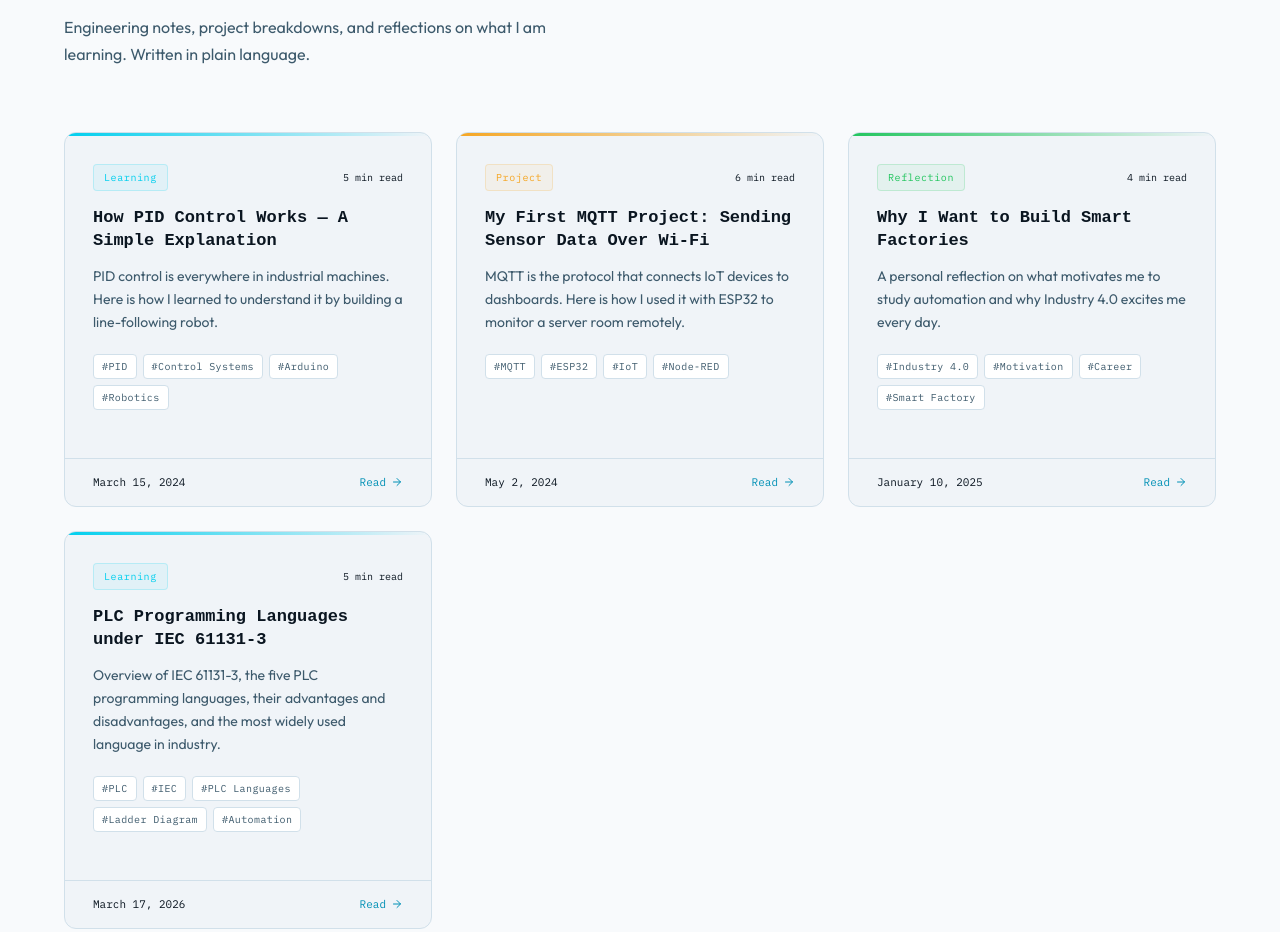
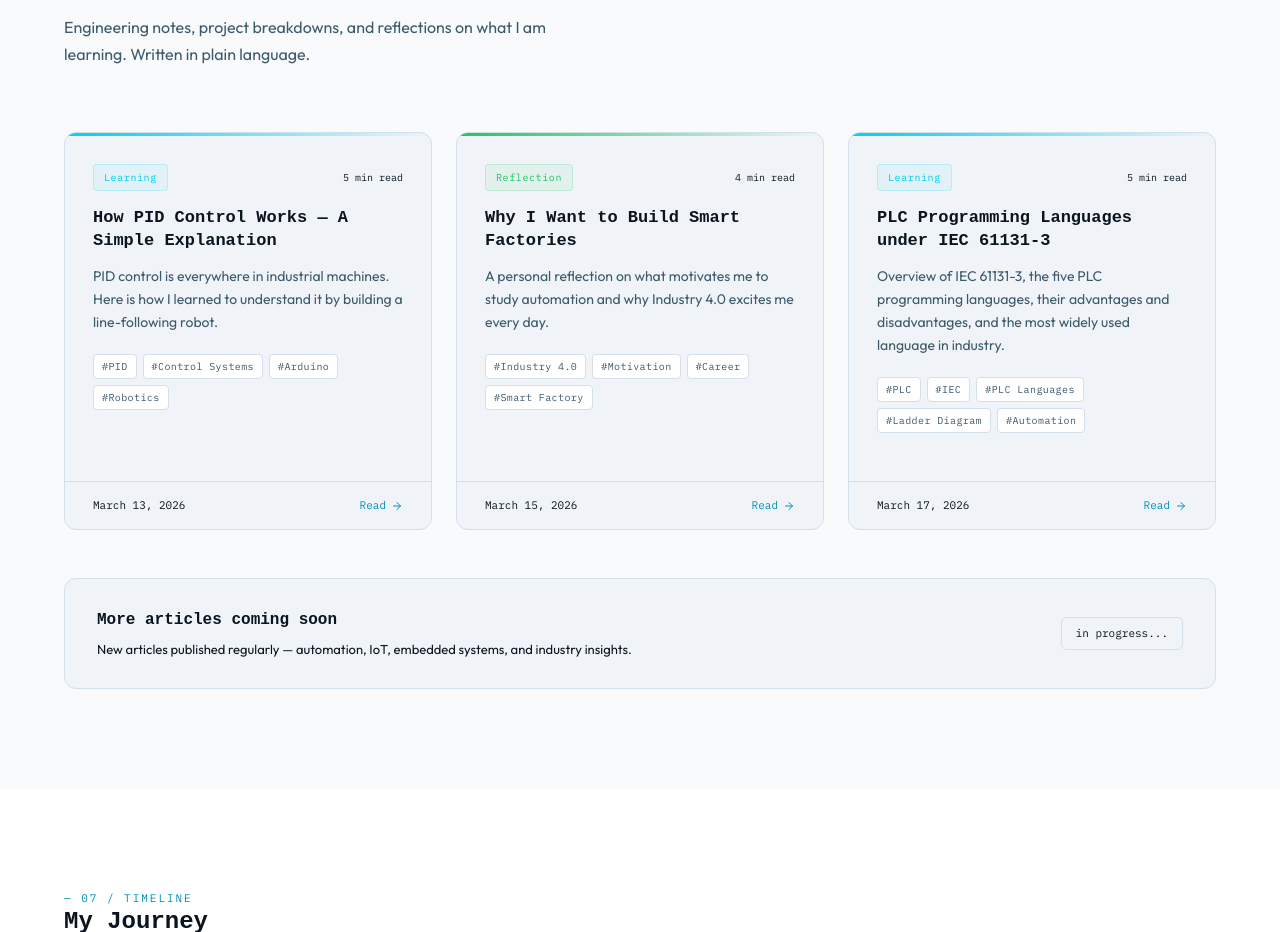
Before and after one commit to HoraEmbedded/my-portfolio, a Next.js app: page / in a window 1280 px wide. Shown: the part 6180-7112 px from the top of the page. Built offline with nearby package versions, Linux system fonts and the light colour scheme.

Commit message:
update blog section

```diff
--- a/data/blog.ts
+++ b/data/blog.ts
@@ -21,7 +21,7 @@ export const blogPosts: BlogPost[] = [
     title: "How PID Control Works — A Simple Explanation",
     summary:
       "PID control is everywhere in industrial machines. Here is how I learned to understand it by building a line-following robot.",
-    date: "March 15, 2024",
+    date: "March 13, 2026",
     readTime: "5 min read",
     category: "Learning",
     tags: ["PID", "Control Systems", "Arduino", "Robotics"],
@@ -49,47 +49,13 @@ When I built my line-following robot, I used simple on/off control at first. The
 After adding PID to my robot, it followed the line smoothly around corners. No more shaking. This was my first real experience connecting control theory to a physical system.
     `,
   },
+
   {
     id: 2,
-    title: "My First MQTT Project: Sending Sensor Data Over Wi-Fi",
-    summary:
-      "MQTT is the protocol that connects IoT devices to dashboards. Here is how I used it with ESP32 to monitor a server room remotely.",
-    date: "May 2, 2024",
-    readTime: "6 min read",
-    category: "Project",
-    tags: ["MQTT", "ESP32", "IoT", "Node-RED"],
-    content: `
-## What is MQTT?
-
-MQTT (Message Queuing Telemetry Transport) is a lightweight communication protocol designed for IoT devices. It works like a messaging system where devices publish data and other devices or servers subscribe to receive it.
-
-## The Problem I Was Solving
-
-A small server room had no temperature monitoring. When temperatures got too high, equipment started failing and nobody knew why. I wanted to build a simple, low-cost solution.
-
-## What I Built
-
-**Hardware:** ESP32 microcontroller + DHT22 temperature and humidity sensor.
-
-**Software:**
-- ESP32 reads sensor every 30 seconds
-- Sends data to MQTT broker (Mosquitto)
-- Node-RED receives data and shows a live dashboard
-- Alert triggered when temperature exceeds 28°C
-
-## What I Learned
-
-MQTT is incredibly efficient. The messages are tiny, so even a cheap device with slow Wi-Fi can send data reliably. Node-RED made it easy to create a dashboard without writing a lot of code.
-
-This project showed me the power of IIoT: simple hardware + smart software = a real solution to a real problem.
-    `,
-  },
-  {
-    id: 3,
     title: "Why I Want to Build Smart Factories",
     summary:
       "A personal reflection on what motivates me to study automation and why Industry 4.0 excites me every day.",
-    date: "January 10, 2025",
+    date: "March 15, 2026",
     readTime: "4 min read",
     category: "Reflection",
     tags: ["Industry 4.0", "Motivation", "Career", "Smart Factory"],
@@ -125,7 +91,7 @@ I am building toward this goal every day. This portfolio is part of that journey
   },
 
   {
-  id: 4,
+  id: 3,
   title: "PLC Programming Languages under IEC 61131-3",
   summary: "Overview of IEC 61131-3, the five PLC programming languages, their advantages and disadvantages, and the most widely used language in industry.",
   date: "March 17, 2026",
```
